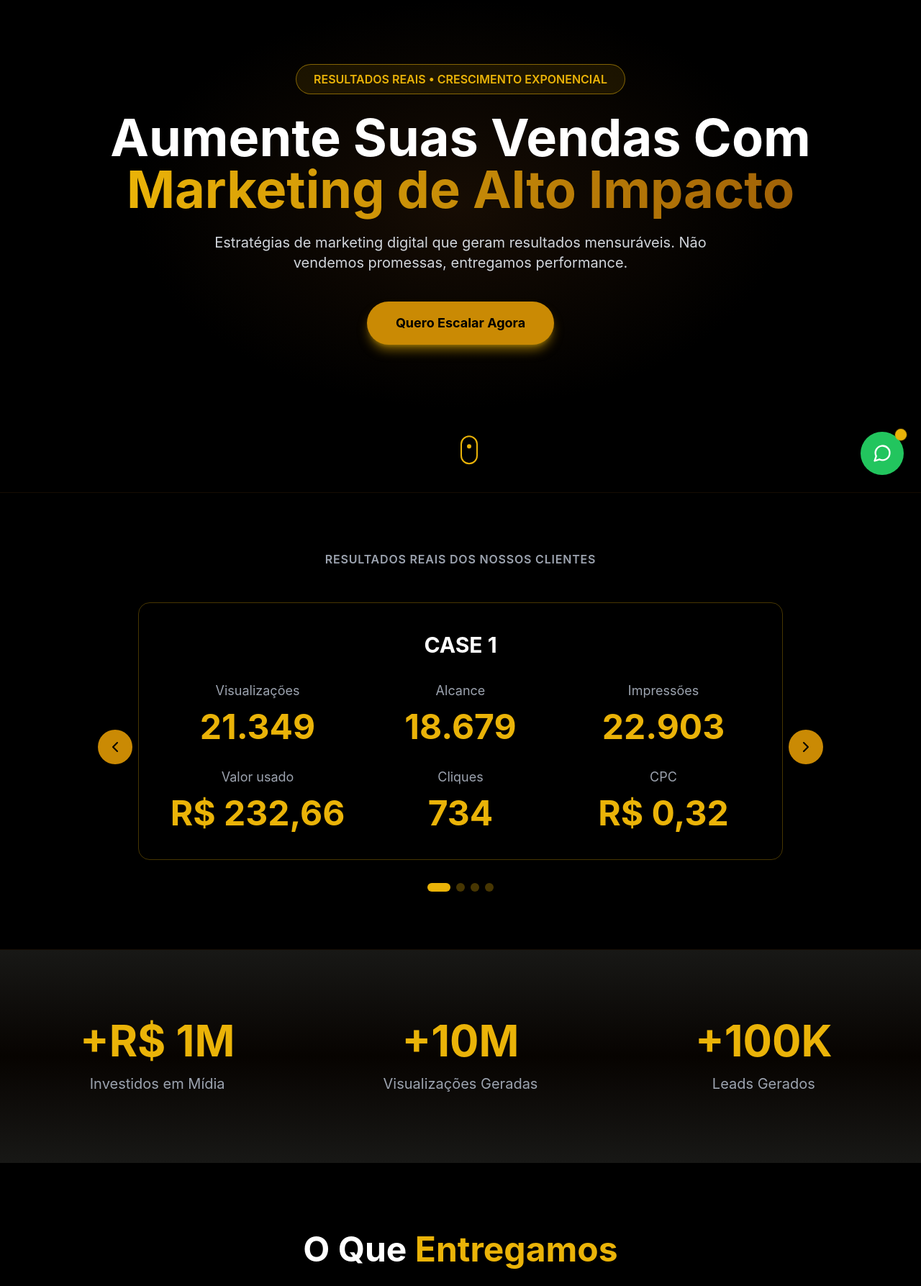
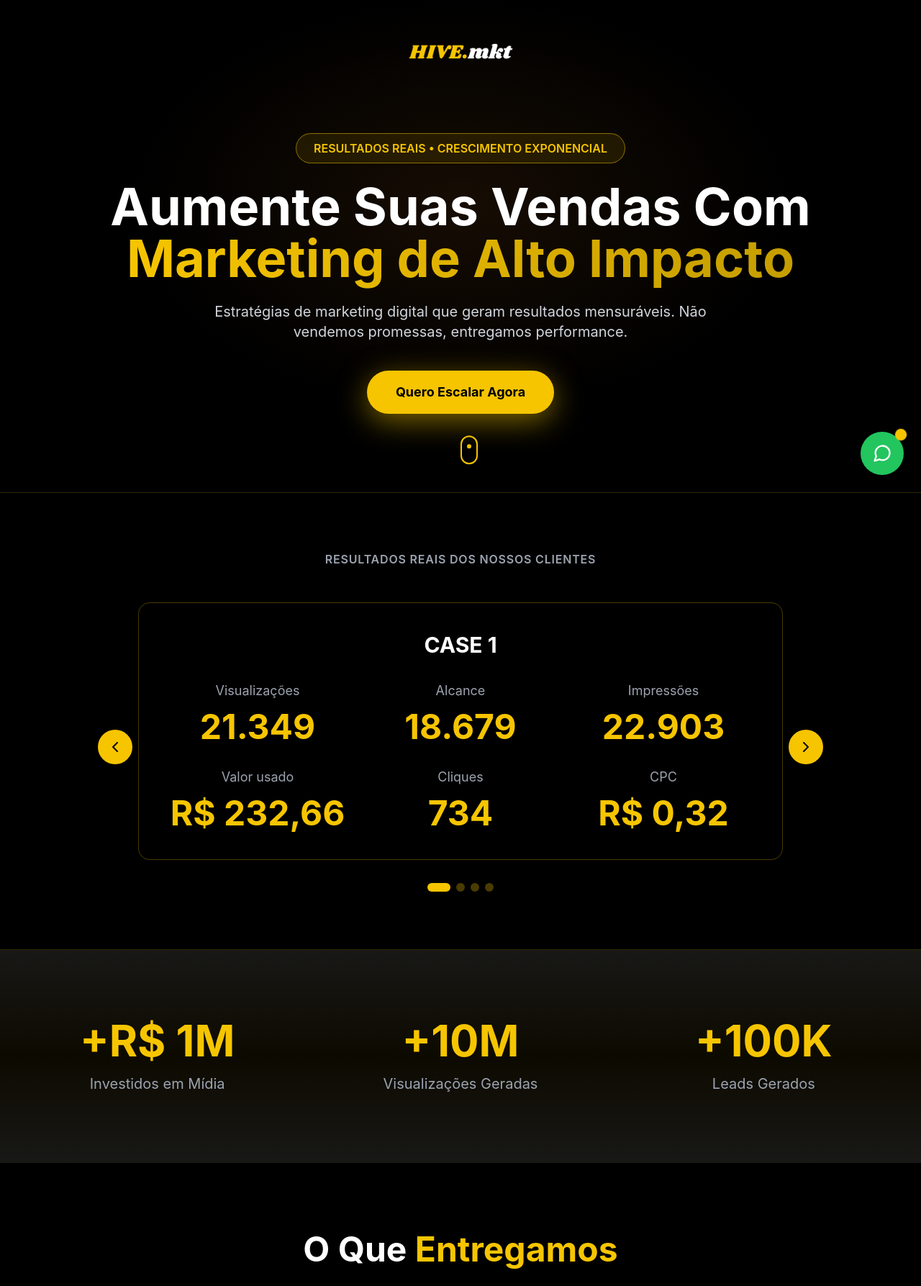
Before and after one commit to hivemkt/hivemkt, a React (Vite) app: page / in a window 1280 px wide. Shown: the part 116-1903 px from the top of the page at 72% size. Built offline with nearby package versions, Linux system fonts and the light colour scheme.

Commit message:
Update App.jsx

```diff
--- a/src/App.jsx
+++ b/src/App.jsx
@@ -176,7 +176,8 @@ export default function LandingPage() {
         <motion.div
           animate={{ scale: [1, 1.2, 1] }}
           transition={{ duration: 2, repeat: Infinity }}
-          className="absolute -top-1 -right-1 w-4 h-4 bg-yellow-500 rounded-full"
+          className="absolute -top-1 -right-1 w-4 h-4 rounded-full"
+          style={{ backgroundColor: '#f6c500' }}
         />
         <MessageCircle className="w-7 h-7" />
       </motion.a>
@@ -190,13 +191,41 @@ export default function LandingPage() {
           transition={{ duration: 0.8 }}
           className="relative z-10 text-center max-w-5xl mx-auto"
         >
+          {/* Logo */}
+          <motion.div
+            initial={{ scale: 0.8, opacity: 0 }}
+            animate={{ scale: 1, opacity: 1 }}
+            transition={{ delay: 0.1, duration: 0.6 }}
+            className="mb-8 flex justify-center"
+          >
+            <img
+              src="/images/logo.png"
+              alt="HIVE Logo"
+              className="h-24 sm:h-32 lg:h-40 w-auto"
+              onError={(e) => {
+                e.target.style.display = 'none';
+                e.target.nextSibling.style.display = 'block';
+              }}
+            />
+            <img
+              src="/images/logo.png"
+              alt="Logo"
+              className="text-4xl sm:text-5xl font-bold hidden"
+              style={{ display: 'none', color: '#f6c500' }}
+            />
+          </motion.div>
+
           <motion.div
             initial={{ scale: 0.9, opacity: 0 }}
             animate={{ scale: 1, opacity: 1 }}
             transition={{ delay: 0.2, duration: 0.6 }}
-            className="inline-block mb-6 px-6 py-2 border border-yellow-500/50 rounded-full bg-yellow-500/10"
+            className="inline-block mb-6 px-6 py-2 rounded-full"
+            style={{
+              border: '1px solid rgba(246, 197, 0, 0.5)',
+              backgroundColor: 'rgba(246, 197, 0, 0.1)'
+            }}
           >
-            <span className="text-yellow-500 font-semibold text-sm sm:text-base">RESULTADOS REAIS • CRESCIMENTO EXPONENCIAL</span>
+            <span className="font-semibold text-sm sm:text-base" style={{ color: '#f6c500' }}>RESULTADOS REAIS • CRESCIMENTO EXPONENCIAL</span>
           </motion.div>
 
           <h1 className="text-4xl sm:text-6xl lg:text-7xl font-bold mb-6 leading-tight">
@@ -209,7 +238,14 @@ export default function LandingPage() {
               className="block"
             >
               {headlines[currentHeadline].text}{' '}
-              <span className="bg-gradient-to-r from-yellow-500 to-yellow-700 bg-clip-text text-transparent">
+              <span
+                className="bg-clip-text text-transparent"
+                style={{
+                  backgroundImage: 'linear-gradient(to right, #f6c500, rgba(246, 197, 0, 0.8))',
+                  WebkitBackgroundClip: 'text',
+                  WebkitTextFillColor: 'transparent'
+                }}
+              >
                 {headlines[currentHeadline].highlight}
               </span>
             </motion.span>
@@ -226,7 +262,13 @@ export default function LandingPage() {
             rel="noopener noreferrer"
             whileHover={{ scale: 1.05 }}
             whileTap={{ scale: 0.95 }}
-            className="inline-block bg-yellow-600 hover:bg-yellow-700 text-black font-bold text-lg px-10 py-4 rounded-full transition-all shadow-lg shadow-yellow-500/50"
+            className="inline-block text-black font-bold text-lg px-10 py-4 rounded-full transition-all shadow-lg"
+            style={{
+              backgroundColor: '#f6c500',
+              boxShadow: '0 10px 40px rgba(246, 197, 0, 0.5)'
+            }}
+            onMouseEnter={(e) => e.target.style.backgroundColor = 'rgba(246, 197, 0, 0.9)'}
+            onMouseLeave={(e) => e.target.style.backgroundColor = '#f6c500'}
           >
             Quero Escalar Agora
           </motion.a>
@@ -237,11 +279,12 @@ export default function LandingPage() {
           transition={{ duration: 2, repeat: Infinity }}
           className="absolute bottom-10 left-1/2 transform -translate-x-1/2"
         >
-          <div className="w-6 h-10 border-2 border-yellow-500 rounded-full flex justify-center">
+          <div className="w-6 h-10 border-2 rounded-full flex justify-center" style={{ borderColor: '#f6c500' }}>
             <motion.div
               animate={{ y: [0, 12, 0] }}
               transition={{ duration: 1.5, repeat: Infinity }}
-              className="w-1.5 h-1.5 bg-yellow-500 rounded-full mt-2"
+              className="w-1.5 h-1.5 rounded-full mt-2"
+              style={{ backgroundColor: '#f6c500' }}
             />
           </div>
         </motion.div>
@@ -249,7 +292,7 @@ export default function LandingPage() {
 
       {/* Client Logos */}
       <FadeInSection>
-        <section className="py-20 px-4 sm:px-6 lg:px-8 border-y border-yellow-900/20">
+        <section className="py-20 px-4 sm:px-6 lg:px-8" style={{ borderTop: '1px solid rgba(246, 197, 0, 0.2)', borderBottom: '1px solid rgba(246, 197, 0, 0.2)' }}>
           <div className="max-w-7xl mx-auto">
             <h3 className="text-center text-gray-400 text-sm sm:text-base font-semibold mb-12 tracking-wider">
               RESULTADOS REAIS DOS NOSSOS CLIENTES
@@ -264,7 +307,12 @@ export default function LandingPage() {
                   animate={{ opacity: 1, x: 0 }}
                   exit={{ opacity: 0, x: -100 }}
                   transition={{ duration: 0.5 }}
-                  className="border border-yellow-500/30 rounded-2xl p-8 sm:p-10 hover:border-yellow-500/60 transition-all duration-300"
+                  className="rounded-2xl p-8 sm:p-10 transition-all duration-300"
+                  style={{
+                    border: '1px solid rgba(246, 197, 0, 0.3)'
+                  }}
+                  onMouseEnter={(e) => e.target.style.borderColor = 'rgba(246, 197, 0, 0.6)'}
+                  onMouseLeave={(e) => e.target.style.borderColor = 'rgba(246, 197, 0, 0.3)'}
                 >
                   <h4 className="text-white text-2xl sm:text-3xl font-bold mb-8 text-center uppercase">
                     {resultsData[currentCase].title}
@@ -279,7 +327,7 @@ export default function LandingPage() {
                         className="text-center flex flex-col items-center justify-center"
                       >
                         <p className="text-gray-400 text-sm sm:text-base lg:text-lg mb-2 sm:mb-3">{metric.label}</p>
-                        <p className="text-yellow-500 text-2xl sm:text-3xl lg:text-4xl xl:text-5xl font-bold leading-tight">
+                        <p className="text-2xl sm:text-3xl lg:text-4xl xl:text-5xl font-bold leading-tight" style={{ color: '#f6c500' }}>
                           <CountUpMetric
                             end={metric.value}
                             prefix={metric.prefix || ''}
@@ -295,7 +343,10 @@ export default function LandingPage() {
 
               <button
                 onClick={prevCase}
-                className="absolute left-0 sm:left-2 top-1/2 -translate-y-1/2 -translate-x-14 sm:-translate-x-16 bg-yellow-600 hover:bg-yellow-700 text-black p-2 sm:p-3 rounded-full transition-all shadow-lg z-10"
+                className="absolute left-0 sm:left-2 top-1/2 -translate-y-1/2 -translate-x-14 sm:-translate-x-16 text-black p-2 sm:p-3 rounded-full transition-all shadow-lg z-10"
+                style={{ backgroundColor: '#f6c500' }}
+                onMouseEnter={(e) => e.target.style.backgroundColor = 'rgba(246, 197, 0, 0.9)'}
+                onMouseLeave={(e) => e.target.style.backgroundColor = '#f6c500'}
                 aria-label="Case anterior"
               >
                 <ChevronLeft className="w-5 h-5 sm:w-6 sm:h-6" />
@@ -303,7 +354,10 @@ export default function LandingPage() {
 
               <button
                 onClick={nextCase}
-                className="absolute right-0 sm:right-2 top-1/2 -translate-y-1/2 translate-x-14 sm:translate-x-16 bg-yellow-600 hover:bg-yellow-700 text-black p-2 sm:p-3 rounded-full transition-all shadow-lg z-10"
+                className="absolute right-0 sm:right-2 top-1/2 -translate-y-1/2 translate-x-14 sm:translate-x-16 text-black p-2 sm:p-3 rounded-full transition-all shadow-lg z-10"
+                style={{ backgroundColor: '#f6c500' }}
+                onMouseEnter={(e) => e.target.style.backgroundColor = 'rgba(246, 197, 0, 0.9)'}
+                onMouseLeave={(e) => e.target.style.backgroundColor = '#f6c500'}
                 aria-label="Próximo case"
               >
                 <ChevronRight className="w-5 h-5 sm:w-6 sm:h-6" />
@@ -315,9 +369,11 @@ export default function LandingPage() {
                   <button
                     key={index}
                     onClick={() => setCurrentCase(index)}
-                    className={`w-3 h-3 rounded-full transition-all ${
-                      index === currentCase ? 'bg-yellow-500 w-8' : 'bg-yellow-500/30'
-                    }`}
+                    className="w-3 h-3 rounded-full transition-all"
+                    style={{
+                      backgroundColor: index === currentCase ? '#f6c500' : 'rgba(246, 197, 0, 0.3)',
+                      width: index === currentCase ? '32px' : '12px'
+                    }}
                     aria-label={`Ir para case ${index + 1}`}
                   />
                 ))}
@@ -328,23 +384,23 @@ export default function LandingPage() {
       </FadeInSection>
 
       <FadeInSection>
-        <section className="py-24 px-4 sm:px-6 lg:px-8 bg-gradient-to-b from-[#181816] via-yellow-950/10 to-[#181816]">
+        <section className="py-24 px-4 sm:px-6 lg:px-8" style={{ background: 'linear-gradient(to bottom, #181816, rgba(246, 197, 0, 0.05), #181816)' }}>
           <div className="max-w-7xl mx-auto">
             <div className="grid grid-cols-1 md:grid-cols-3 gap-12 text-center">
               <div>
-                <div className="text-5xl sm:text-6xl font-bold text-yellow-500 mb-4">
+                <div className="text-5xl sm:text-6xl font-bold mb-4" style={{ color: '#f6c500' }}>
                   <CountUpMetric end={1} prefix="+R$ " suffix="M" />
                 </div>
                 <p className="text-xl text-gray-400">Investidos em Mídia</p>
               </div>
               <div>
-                <div className="text-5xl sm:text-6xl font-bold text-yellow-500 mb-4">
+                <div className="text-5xl sm:text-6xl font-bold mb-4" style={{ color: '#f6c500' }}>
                   <CountUpMetric end={10} prefix="+" suffix="M" />
                 </div>
                 <p className="text-xl text-gray-400">Visualizações Geradas</p>
               </div>
               <div>
-                <div className="text-5xl sm:text-6xl font-bold text-yellow-500 mb-4">
+                <div className="text-5xl sm:text-6xl font-bold mb-4" style={{ color: '#f6c500' }}>
                   <CountUpMetric end={100} prefix="+" suffix="K" />
                 </div>
                 <p className="text-xl text-gray-400">Leads Gerados</p>
@@ -360,7 +416,7 @@ export default function LandingPage() {
           <div className="max-w-7xl mx-auto">
             <div className="text-center mb-16">
               <h2 className="text-4xl sm:text-5xl font-bold mb-6">
-                O Que <span className="text-yellow-500">Entregamos</span>
+                O Que <span style={{ color: '#f6c500' }}>Entregamos</span>
               </h2>
               <p className="text-xl text-gray-400 max-w-2xl mx-auto">
                 Soluções completas de marketing digital focadas em performance e resultados tangíveis
@@ -375,16 +431,22 @@ export default function LandingPage() {
                   whileInView={{ opacity: 1, y: 0 }}
                   viewport={{ once: true }}
                   transition={{ delay: index * 0.2 }}
-                  whileHover={{ y: -8, borderColor: "rgb(234, 179, 8)" }}
-                  className="relative p-6 rounded-2xl bg-gradient-to-br from-yellow-900/10 to-transparent backdrop-blur-sm border border-yellow-900/20 transition-all duration-300 group"
+                  whileHover={{ y: -8 }}
+                  className="relative p-6 rounded-2xl backdrop-blur-sm transition-all duration-300 group"
+                  style={{
+                    background: 'linear-gradient(to bottom right, rgba(246, 197, 0, 0.1), transparent)',
+                    border: '1px solid rgba(246, 197, 0, 0.2)'
+                  }}
+                  onMouseEnter={(e) => e.target.style.borderColor = '#f6c500'}
+                  onMouseLeave={(e) => e.target.style.borderColor = 'rgba(246, 197, 0, 0.2)'}
                 >
-                  <div className="text-yellow-500 mb-4 group-hover:scale-110 transition-transform">
+                  <div className="mb-4 group-hover:scale-110 transition-transform" style={{ color: '#f6c500' }}>
                     {service.icon}
                   </div>
                   <h3 className="text-xl font-bold mb-3">{service.title}</h3>
                   <p className="text-gray-400 leading-relaxed text-sm">{service.description}</p>
 
-                  <div className="absolute inset-0 rounded-2xl bg-gradient-to-br from-yellow-500/0 to-yellow-500/0 group-hover:from-yellow-500/5 group-hover:to-yellow-500/10 transition-all duration-300 pointer-events-none" />
+                  <div className="absolute inset-0 rounded-2xl transition-all duration-300 pointer-events-none group-hover:bg-gradient-to-br group-hover:from-[rgba(246,197,0,0.05)] group-hover:to-[rgba(246,197,0,0.1)]" />
                 </motion.div>
               ))}
             </div>
@@ -395,12 +457,15 @@ export default function LandingPage() {
       {/* Final CTA */}
       <FadeInSection>
         <section className="py-24 px-4 sm:px-6 lg:px-8">
-          <div className="max-w-4xl mx-auto text-center bg-gradient-to-br from-yellow-600 to-yellow-800 rounded-3xl p-12 sm:p-16 shadow-2xl shadow-yellow-500/20">
+          <div className="max-w-4xl mx-auto text-center rounded-3xl p-12 sm:p-16 shadow-2xl" style={{
+            background: 'linear-gradient(to bottom right, #f6c500, rgba(246, 197, 0, 0.8))',
+            boxShadow: '0 25px 50px rgba(246, 197, 0, 0.2)'
+          }}>
             <Award className="w-16 h-16 mx-auto mb-6 text-black" />
-            <h2 className="text-3xl sm:text-5xl font-bold mb-6">
+            <h2 className="text-3xl sm:text-5xl font-bold mb-6 text-black">
               Pronto Para Dominar Seu Mercado?
             </h2>
-            <p className="text-xl mb-8 text-yellow-50">
+            <p className="text-xl mb-8 text-black/80">
               Junte-se ao movimento HIVE e transforme seus resultados com nossas estratégias.
             </p>
             <motion.a
@@ -409,7 +474,8 @@ export default function LandingPage() {
               rel="noopener noreferrer"
               whileHover={{ scale: 1.05 }}
               whileTap={{ scale: 0.95 }}
-              className="inline-block bg-black text-yellow-500 font-bold text-lg px-10 py-4 rounded-full hover:bg-gray-900 transition-all shadow-lg"
+              className="inline-block bg-black font-bold text-lg px-10 py-4 rounded-full hover:bg-gray-900 transition-all shadow-lg"
+              style={{ color: '#f6c500' }}
             >
               Falar Com Especialista
             </motion.a>
@@ -417,29 +483,54 @@ export default function LandingPage() {
         </section>
       </FadeInSection>
 
-      <footer className="border-t border-yellow-900/20 py-12 px-4 sm:px-6 lg:px-8">
+      <footer className="py-12 px-4 sm:px-6 lg:px-8" style={{ borderTop: '1px solid rgba(246, 197, 0, 0.2)' }}>
         <div className="max-w-7xl mx-auto">
           <div className="flex flex-col md:flex-row justify-between items-center gap-6">
             <div className="text-center md:text-left">
-              <h3 className="text-2xl font-bold text-yellow-500 mb-2">HIVE</h3>
-              <p className="text-gray-400">Performance que transforma negócios</p>
+              <img
+                src="/images/logo.png"
+                alt="Logo"
+                className="h-8 sm:h-10 mx-auto md:mx-0"
+                onError={(e) => {
+                  e.target.style.display = 'none';
+                }}
+              />
+              <p className="text-gray-400 mt-2">Performance que transforma negócios</p>
             </div>
 
             <div className="flex gap-6">
-              <motion.a whileHover={{ scale: 1.2, color: "#eab308" }} href="#" className="text-gray-400 hover:text-yellow-500 transition-colors">
+              <motion.a
+                whileHover={{ scale: 1.2 }}
+                href="#"
+                className="text-gray-400 transition-colors"
+                onMouseEnter={(e) => e.target.style.color = '#f6c500'}
+                onMouseLeave={(e) => e.target.style.color = 'rgb(156, 163, 175)'}
+              >
                 <Instagram className="w-6 h-6" />
               </motion.a>
-              <motion.a whileHover={{ scale: 1.2, color: "#eab308" }} href="#" className="text-gray-400 hover:text-yellow-500 transition-colors">
+              <motion.a
+                whileHover={{ scale: 1.2 }}
+                href="#"
+                className="text-gray-400 transition-colors"
+                onMouseEnter={(e) => e.target.style.color = '#f6c500'}
+                onMouseLeave={(e) => e.target.style.color = 'rgb(156, 163, 175)'}
+              >
                 <Facebook className="w-6 h-6" />
               </motion.a>
-              <motion.a whileHover={{ scale: 1.2, color: "#eab308" }} href="#" className="text-gray-400 hover:text-yellow-500 transition-colors">
+              <motion.a
+                whileHover={{ scale: 1.2 }}
+                href="#"
+                className="text-gray-400 transition-colors"
+                onMouseEnter={(e) => e.target.style.color = '#f6c500'}
+                onMouseLeave={(e) => e.target.style.color = 'rgb(156, 163, 175)'}
+              >
                 <Linkedin className="w-6 h-6" />
               </motion.a>
             </div>
           </div>
 
-          <div className="mt-8 pt-8 border-t border-yellow-900/20 text-center text-gray-500 text-sm">
-            © 2026 HIVE. Todos os direitos reservados.
+          <div className="mt-8 pt-8 text-center text-gray-500 text-sm" style={{ borderTop: '1px solid rgba(246, 197, 0, 0.2)' }}>
+            © 2026 Todos os direitos reservados.
           </div>
         </div>
       </footer>
```
